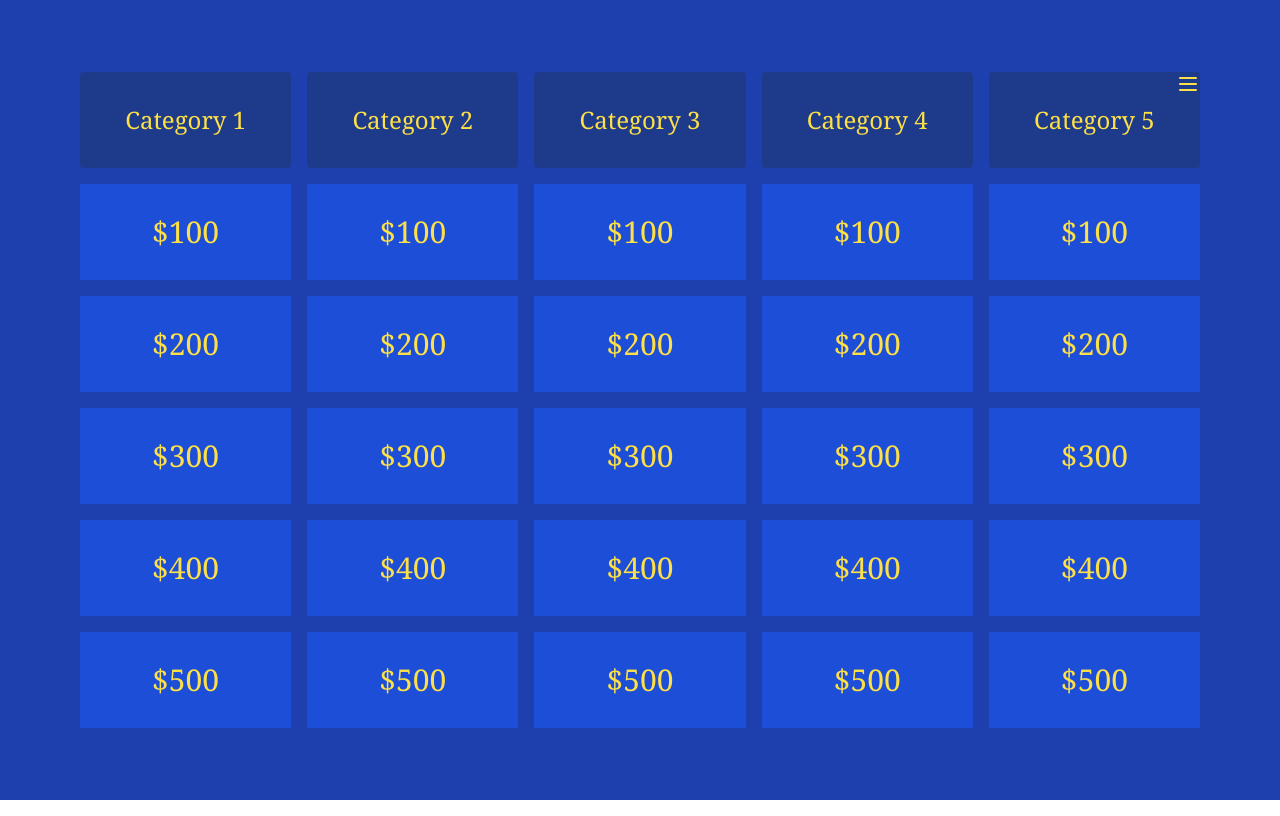
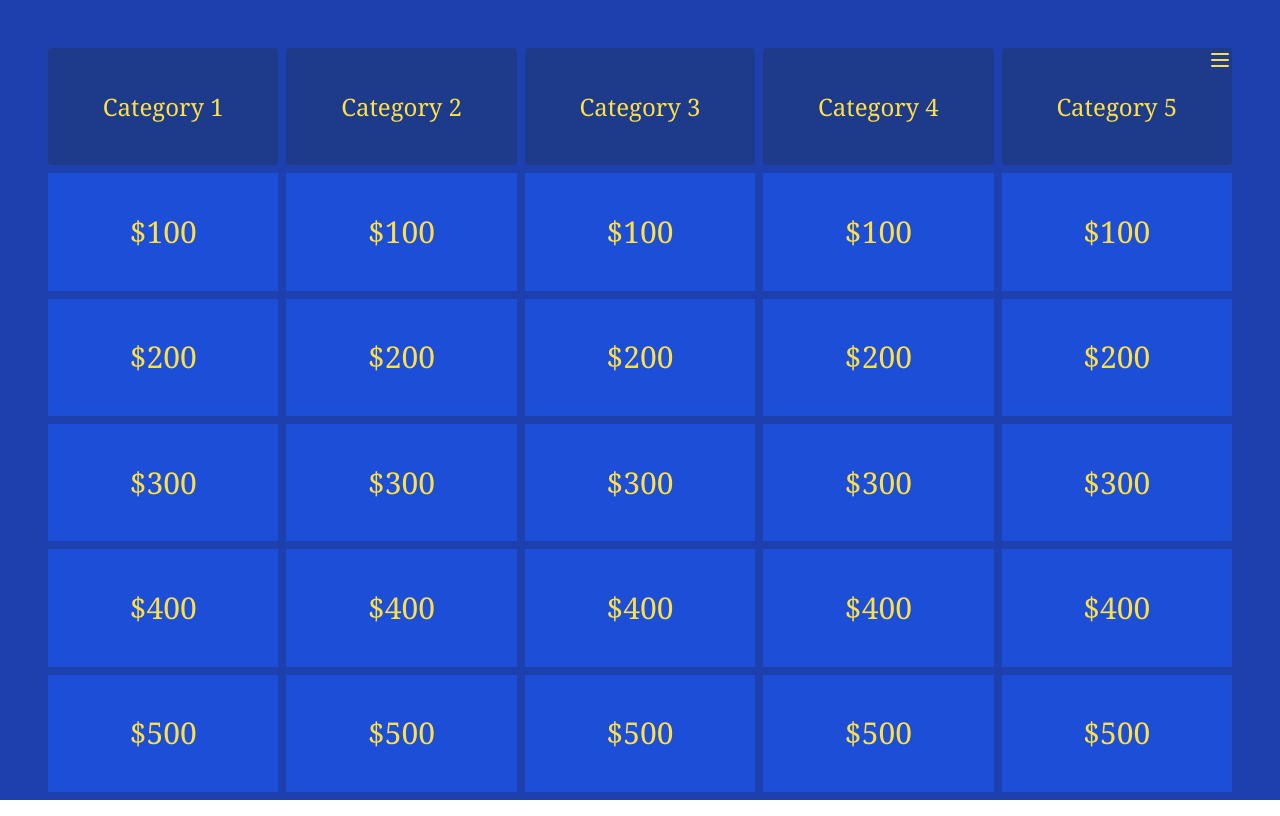
Before and after one commit to cwhite616/jeopardy, a Next.js app: page / in a window 1280 px wide. Built offline with nearby package versions, Linux system fonts and the light colour scheme.

Commit message:
full screen

```diff
--- a/app/page.tsx
+++ b/app/page.tsx
@@ -2,8 +2,10 @@ import JeopardyBoard from '@/components/JeopardyBoard'
 
 export default function Home() {
   return (
-    <main className="min-h-screen bg-blue-800 flex items-center justify-center">
-      <JeopardyBoard />
+    <main className="min-h-screen bg-blue-800 p-4 md:p-8">
+      <div className="h-[calc(100vh-2rem)] md:h-[calc(100vh-4rem)]">
+        <JeopardyBoard />
+      </div>
     </main>
   )
 }
--- a/components/JeopardyBoard.tsx
+++ b/components/JeopardyBoard.tsx
@@ -96,19 +96,19 @@ export default function JeopardyBoard() {
   }
 
   return (
-    <div className="relative w-full max-w-6xl p-4">
+    <div className="relative w-full h-full p-2 md:p-4">
       <HamburgerMenu onReset={resetBoard} onImportCSV={importCSV} />
-      <div className="grid grid-cols-5 gap-4">
+      <div className="grid grid-cols-5 gap-1 md:gap-2 h-[calc(100vh-2rem)]">
         {board.map((category, categoryIndex) => (
-          <div key={category.name} className="space-y-4">
-            <div className="h-24 flex items-center justify-center bg-blue-900 text-yellow-300 text-2xl font-serif p-2 rounded">
+          <div key={category.name} className="space-y-1 md:space-y-2">
+            <div className="h-[calc((100vh-6rem)/6)] flex items-center justify-center bg-blue-900 text-yellow-300 text-xl md:text-2xl font-serif p-2 rounded">
               {category.name}
             </div>
             {category.questions.map((item, questionIndex) => (
               <motion.div
                 key={item.value}
-                className="h-24 bg-blue-700 text-yellow-300 text-3xl font-serif rounded cursor-pointer perspective-500"
-                whileHover={{ scale: 1.05 }}
+                className="h-[calc((100vh-6rem)/6)] bg-blue-700 text-yellow-300 text-2xl md:text-3xl font-serif rounded cursor-pointer perspective-500"
+                whileHover={{ scale: 1.02 }}
                 onClick={() => revealCell(categoryIndex, questionIndex)}
               >
                 <div className="relative w-full h-full">
```
